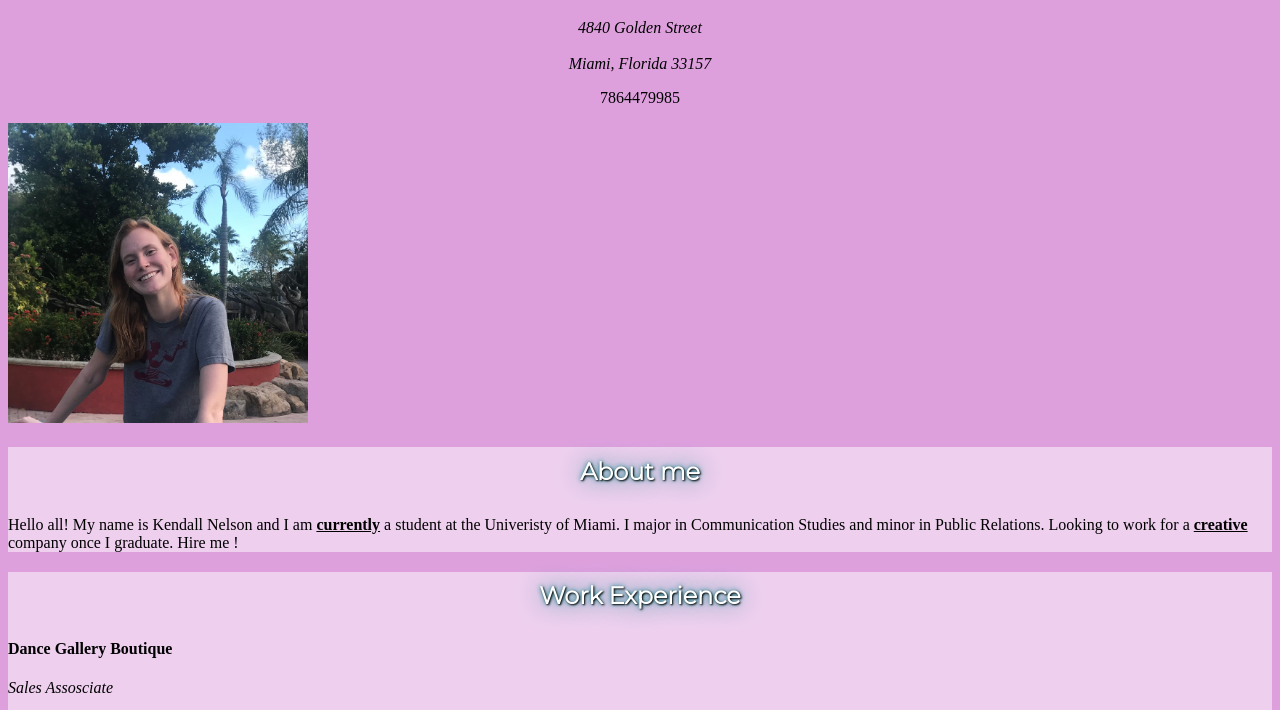
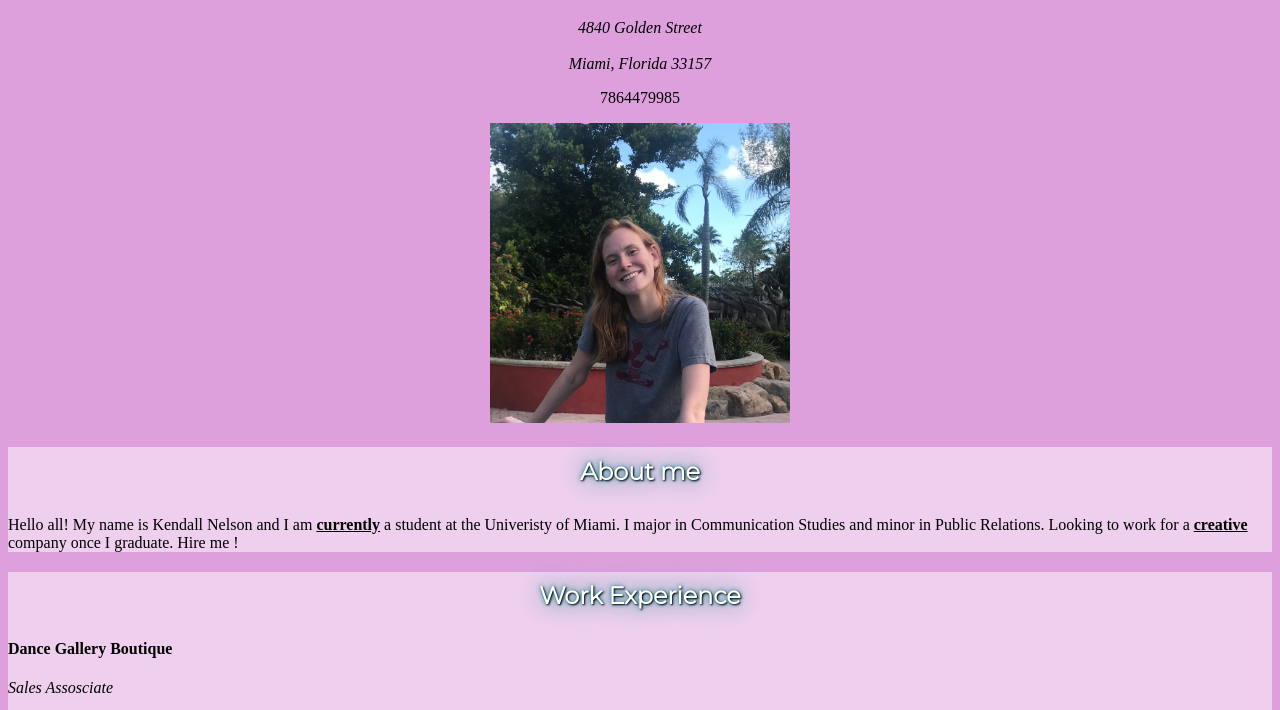
Before and after one commit to kendallnelson99/cim111, a plain HTML site: page classexamples/resumeccs/resumecss.html in a window 1280 px wide. Shown: the part 56-766 px from the top of the page. Drawn offline with Linux system fonts and the light colour scheme.

Commit message:
Update resumecss.html

```diff
--- a/classexamples/resumeccs/resumecss.html
+++ b/classexamples/resumeccs/resumecss.html
@@ -24,7 +24,7 @@
 
    </address>
    <center><p>7864479985</p></center>
-   <img src="css/me.JPG"
+   <center><img src="css/me.JPG"
    alt="Picture of Me" height="300"></center></header>
 
 
```
